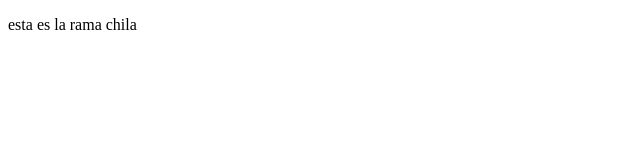
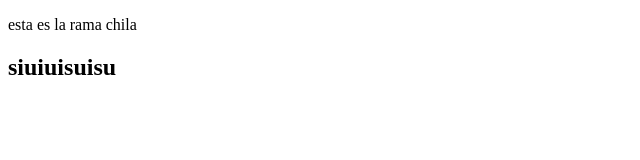
Before and after one commit to moxigod/first-proyect-gh, a plain HTML site: page index.html in a window 1280 px wide. Shown: the whole page, without its empty margins (0-640 px from the left). Drawn offline with Linux system fonts and the light colour scheme.

Commit message:
rama chila puso ola

```diff
--- a/index.html
+++ b/index.html
@@ -8,5 +8,6 @@
 </head>
 <body>
     <p>esta es la rama chila</p>
+    <h2>siuiuisuisu</h2>
 </body>
 </html>
```
